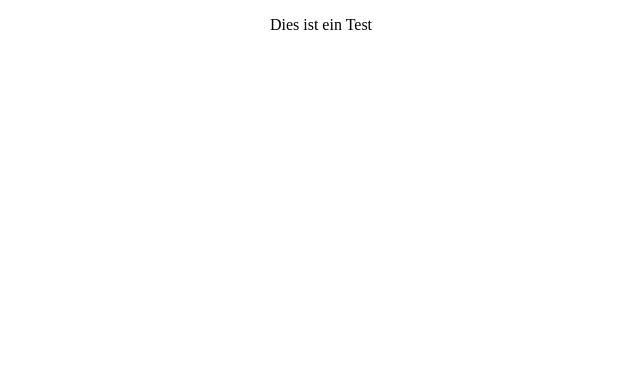
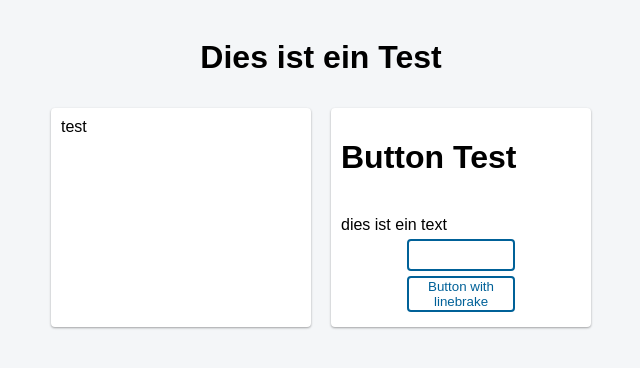
Before and after one commit to simlasub/kurs, a website: page 2.public-folder/public/index.html in a window 1280 px wide. Shown: the whole page, without its empty margins (319-959 px from the left). Drawn offline with Linux system fonts and the light colour scheme.

Commit message:
added CSS

```diff
--- a/2.public-folder/index.js
+++ b/2.public-folder/index.js
@@ -9,5 +9,5 @@ var app = express(); // create express app
 app.use(express.static(__dirname + "/public"));
 console.log("public folder set to: " + __dirname + "/public");
 app.listen(8080, ()=>{
-	console.log("webserver started on port 8080");
+	console.log("webserver started on http://localhost:8080");
 });
--- a/2.public-folder/public/index.html
+++ b/2.public-folder/public/index.html
@@ -4,13 +4,24 @@
 
 <head>
 	<meta charset="utf-8">
-	<title></title>
+	<title>test</title>
 	<script src="index.js"></script>
 	<link rel="stylesheet" href="style.css">
 </head>
 
+<header>
+	<h1>Dies ist ein Test</h1>
+</header>
+
 <body>
-	<p>Dies ist ein Test</p>
+	<p class="box">test</p>
+	<div class="box">
+		<h1>Button Test</h1><br>
+		dies ist ein text<br>
+		<button class="center"></button>
+		<button class="center">Button with<br>linebrake</button>
+	</div>
+
 </body>
 
 </html>
--- a/2.public-folder/public/style.css
+++ b/2.public-folder/public/style.css
@@ -1,3 +1,63 @@
+html {
+	font-family: sans-serif;
+	background-color:#f4f6f8;
+	margin: 10px;
+}
+
+header {
+	text-align: center;
+	width: 100vw;
+	min-height: auto;
+}
+
 body {
-    text-align: center;
+	display: flex;
+	flex-flow: row wrap;
+	justify-content: center;
 }
+
+.box {
+	min-width: 15em;
+	min-height: 2em;
+
+	background-color: white;
+
+	padding: 10px;
+	margin: 10px;
+
+	border-radius: 4px;
+	box-shadow: 0 1px 3px rgba(0,0,0,0.12), 0 1px 2px rgba(0,0,0,0.24);
+
+	align-items: center;
+	justify-content: center;
+}
+
+button{
+	margin: 5px;
+	min-height: 32px;
+	width: clamp(5em, 45%,20vw);
+
+	transition: all 0.3s cubic-bezier(.25,.8,.25,1);
+	text-decoration: none;
+
+	border-radius: 4px;
+	display: inline-block;
+	background-color: transparent;
+	border: 2px solid #006198;
+	color: #006198;
+}
+
+.center{
+	display: block;
+	margin-left: auto;
+	margin-right: auto;
+}
+
+button:hover{
+	background-color: #006198;
+	color: white;
+}
+
+button:active {
+	transform: scale(0.95);
+  }
```
